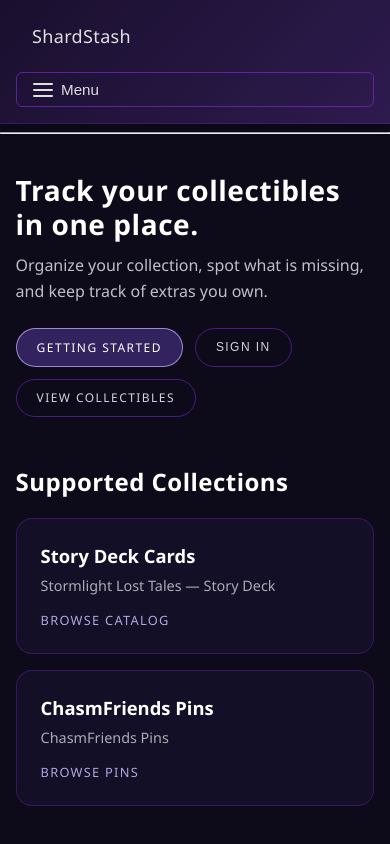
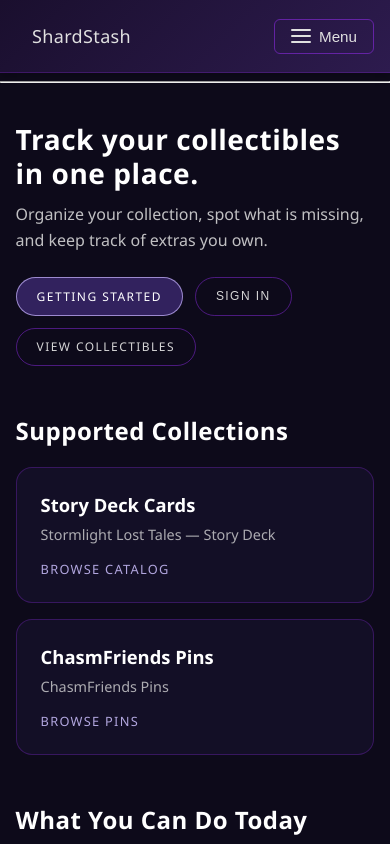
Before and after one commit to bjax13/LostDecks, a React (Vite) app in the folder frontend/: page / in a window 390 px wide. Shown: the top 844 px of the page. Built offline with nearby package versions, Linux system fonts and the light colour scheme; no server answers.

Commit message:
fix(brand): keep ShardStash and menu on one mobile row
Exclude the nav menu toggle from the full-width mobile button rule so the
site brand stays on the same row as the hamburger.

```diff
--- a/frontend/styles.css
+++ b/frontend/styles.css
@@ -155,7 +155,7 @@ body {
   }
 
   .main-nav a:not(.main-nav__brand),
-  .main-nav button {
+  .main-nav button:not(.main-nav__menu-toggle) {
     width: 100%;
     max-width: 100%;
     box-sizing: border-box;
```
